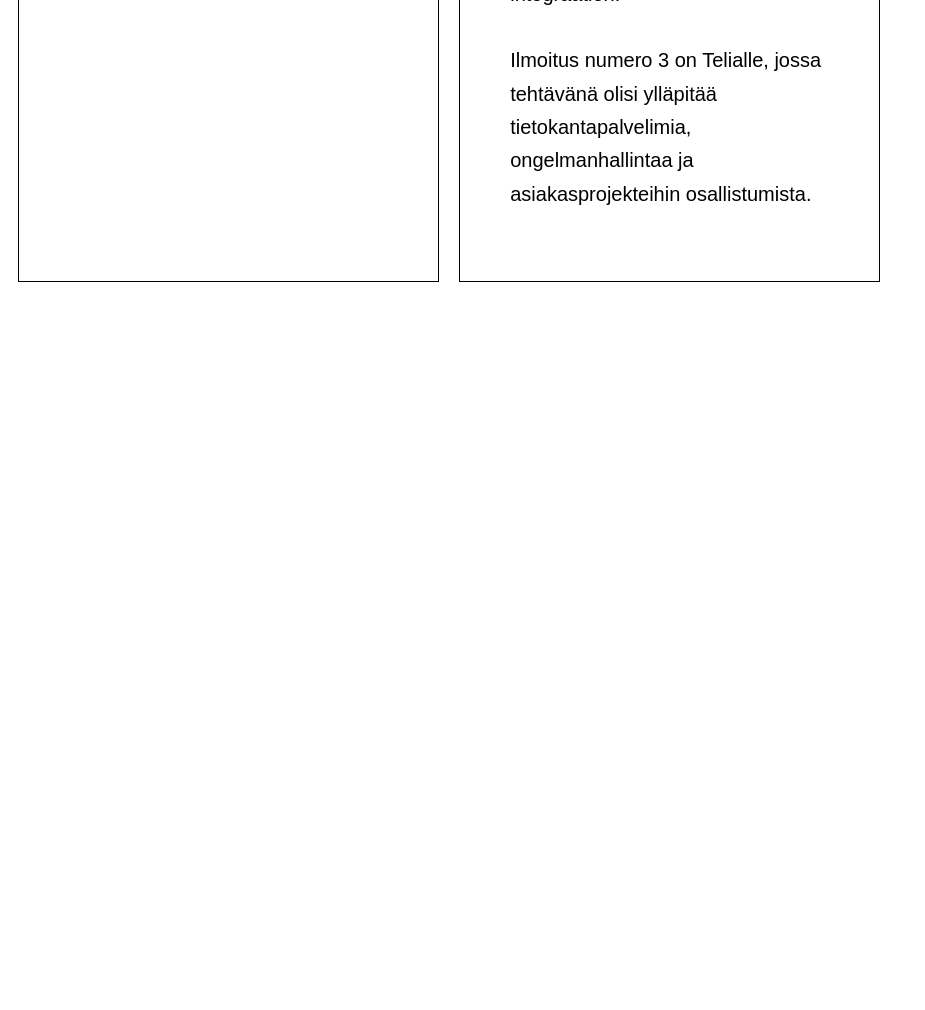
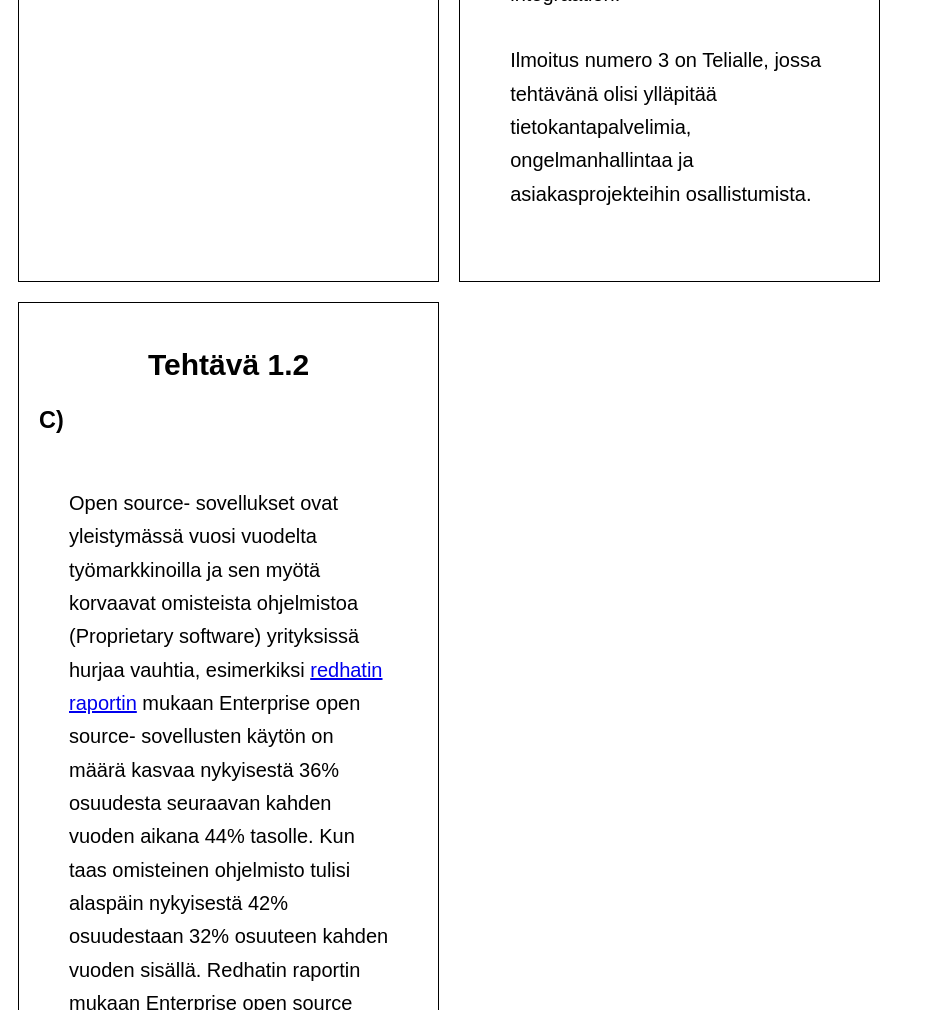
Before and after one commit to federaljules/LinuxE9955, a plain HTML site: page 1.2.html in a window 1280 px wide. Shown: the part 1150-2160 px from the top of the page, without its empty margins (0-925 px from the left). Before the commit the page ends 1450 px from the top, so only its background shows below. Drawn offline with Linux system fonts and the light colour scheme.

Commit message:
1.2C added

```diff
--- a/1.2.html
+++ b/1.2.html
@@ -41,7 +41,22 @@
             Ilmoitus numero 3 on Telialle, jossa tehtävänä olisi ylläpitää tietokantapalvelimia, ongelmanhallintaa ja asiakasprojekteihin osallistumista.
         </p>
         </div>
+<div class="content">
+    <h2>Tehtävä 1.2</h2>
 
+            <h3>C)</h3>
+        <p>
+            Open source- sovellukset ovat yleistymässä vuosi vuodelta työmarkkinoilla ja sen myötä korvaavat omisteista ohjelmistoa (Proprietary software) yrityksissä hurjaa vauhtia, esimerkiksi <a href="https://www.redhat.com/cms/managed-files/rh-enterprise-open-source-report-detail-f21756-202002-en.pdf">redhatin raportin</a> mukaan Enterprise open source- sovellusten käytön on määrä kasvaa nykyisestä 36% osuudesta seuraavan kahden vuoden aikana 44% tasolle. Kun taas omisteinen ohjelmisto tulisi alaspäin nykyisestä 42% osuudestaan 32% osuuteen kahden vuoden sisällä. Redhatin raportin mukaan Enterprise open source sovelluksia käytetään turvallisuusalalla 52%, pilvipalveluissa 51%, tietokannoissa 49% ja ison datan sekä analytiikan parissa 47%. Hyötyjä open source- sovelluksista yrityksille on esimerkiksi seuraavanlaisia: softan parempi laatu, alemmat kustannukset, parempi turvallisuus ja ne ovat pilvipalveluihin optimoitu.
+            <br><br>
+            <a href="https://www.revsys.com/writings/oss-in-business.html">Tällä sivulla</a> listataan lisää syitä miksi open source on yrityksille houkuttelevaa. Ensimmäinen syy on open sourcen tuoma ohjelmiston hallinta ja toisena sen mukautuvuus yrityksen tarpeisiin. Kolmantena on sen luotettavuus, jonka myötä monesti open source sisältää vähemmän bugeja. Neljäntenä on hinta, koska open source ohjelmia voi käyttää ilman suuria alkukuluja. Viimeisenä on open sourcen pitkäikäisyys, jos vertaa kaupalliseen ohjelmistoon, josta tietyn ajan jälkeen loppuu tuki ja ohjelmisto tulee sen myötä päivittää uusimpaan versioon taikka kokonaan toiseen. Open sourcen etu on se, että yritys voisi vaikka palkata ohjelmoijia pitämään heidän open source ohjelmistoa yllä ja tällä tavoin ohjelmiston tuki on paljon pitkäikäisempi.
+            <br><br>
+            Open source on siis lukemani mukaan todella suosittua yritysmaailmassa ja sitä käytetään moniin eri tarkoituksiin, juurikin sen mukautus mahdollisuuksien myötä.
+
+        </p>
     </div>
+
+        </div>
+
+
 </body>
 </html>
```
Also changed, not shown: 2.3.html (+6 -1 lines).
